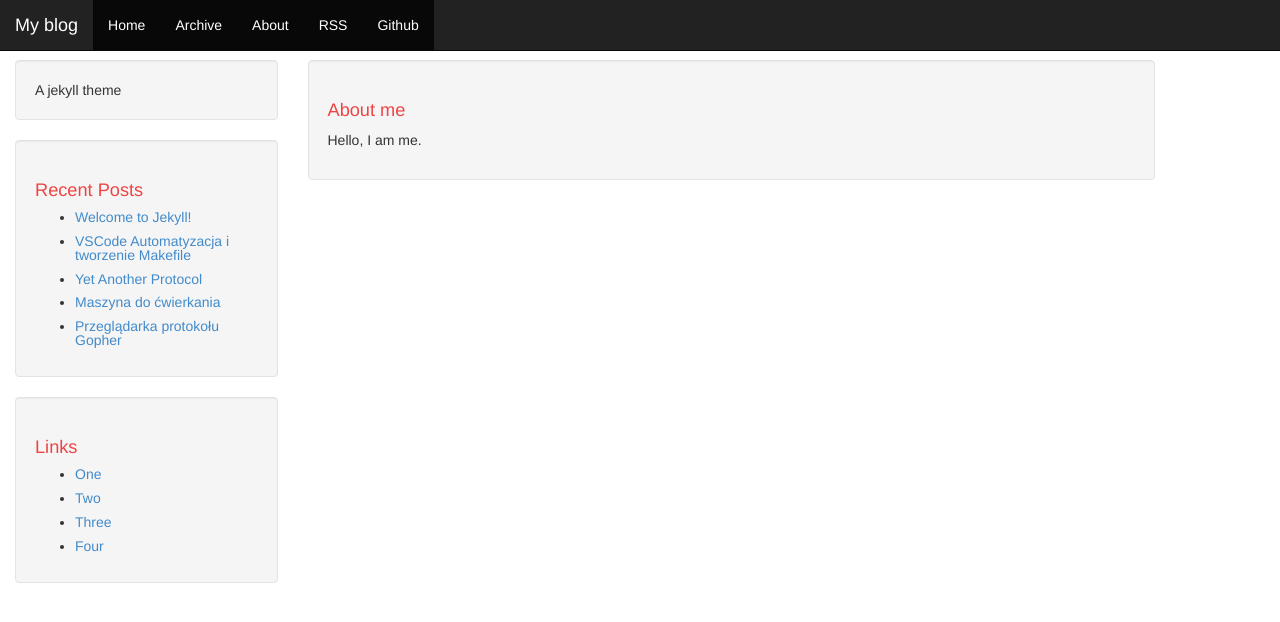
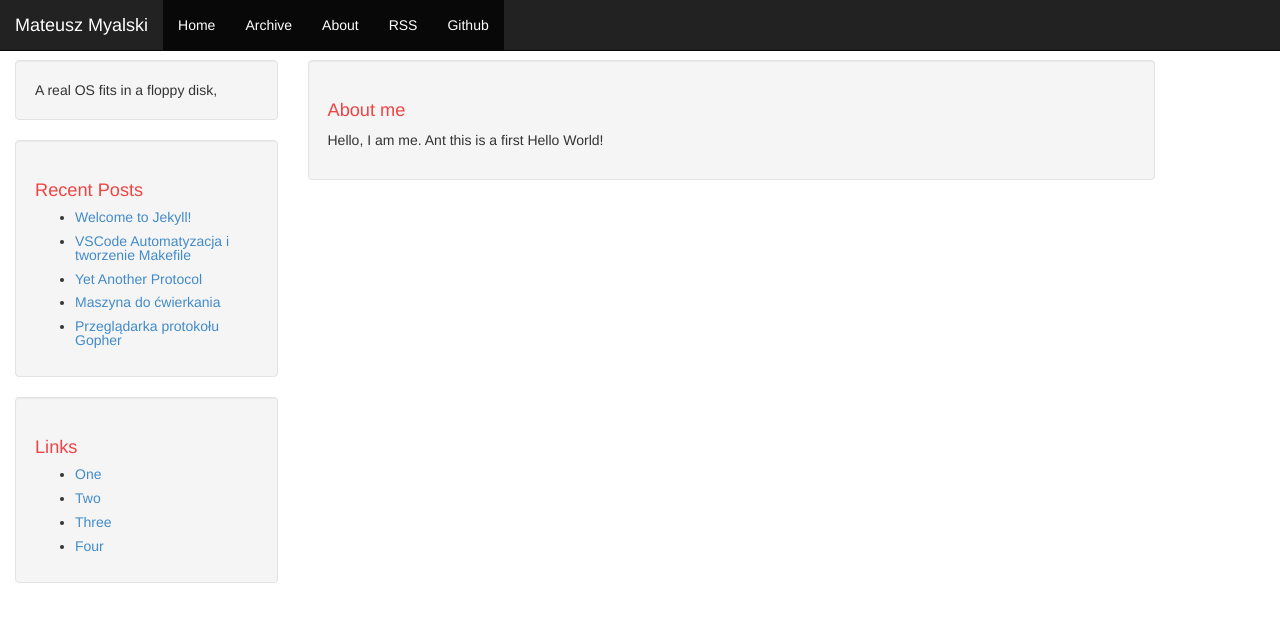
Before and after one commit to MateuszMyalski/MateuszMyalski.github.io, a Jekyll site: the page built from about.html, in a window 1280 px wide. Shown: the top 622 px of the page. Built offline with Jekyll 4.4.1, drawn with Linux system fonts in a browser that asks for light colours.

Commit message:
Config eddited

```diff
--- a/_config.yml
+++ b/_config.yml
@@ -1,7 +1,7 @@
 # Jekyll configuration
 
-name: My blog
-description: A jekyll theme
+name: Mateusz Myalski
+description: A real OS fits in a floppy disk,
 
 # url is currently only used only for the RSS feed in feed.xml
 url: https://scotte.github.io/jekyll-clean
@@ -13,7 +13,7 @@ url: https://scotte.github.io/jekyll-clean
 baseurl: ''
 
 # These can be '' to hide the Github or Gitlab nav buttons
-github: 'scotte/jekyll-clean'
+github: ''
 gitlab: ''
 
 # Set this to your UA-# value, or '' to disable the block completely
@@ -22,7 +22,7 @@ gaaccount: ''
 # The 'comments' setting enables comments. You'll need to select either
 # disqus or isso below to choose a comment system. Individual posts can
 # override 'comments' to disable on a post-by-post basis.
-comments: true
+comments: false
 
 # Set this to your public isso URL to enable comments via isso. Set to '' to disable isso.
 isso: ''
--- a/about.html
+++ b/about.html
@@ -4,5 +4,5 @@ layout: default
 
 <div class="well">
     <h1>About me</h1>
-    <p>Hello, I am me.</p>
+    <p>Hello, I am me. Ant this is a first Hello World!</p>
 </div>
```
Also changed, not shown: README.md (deleted), 1 other file.
